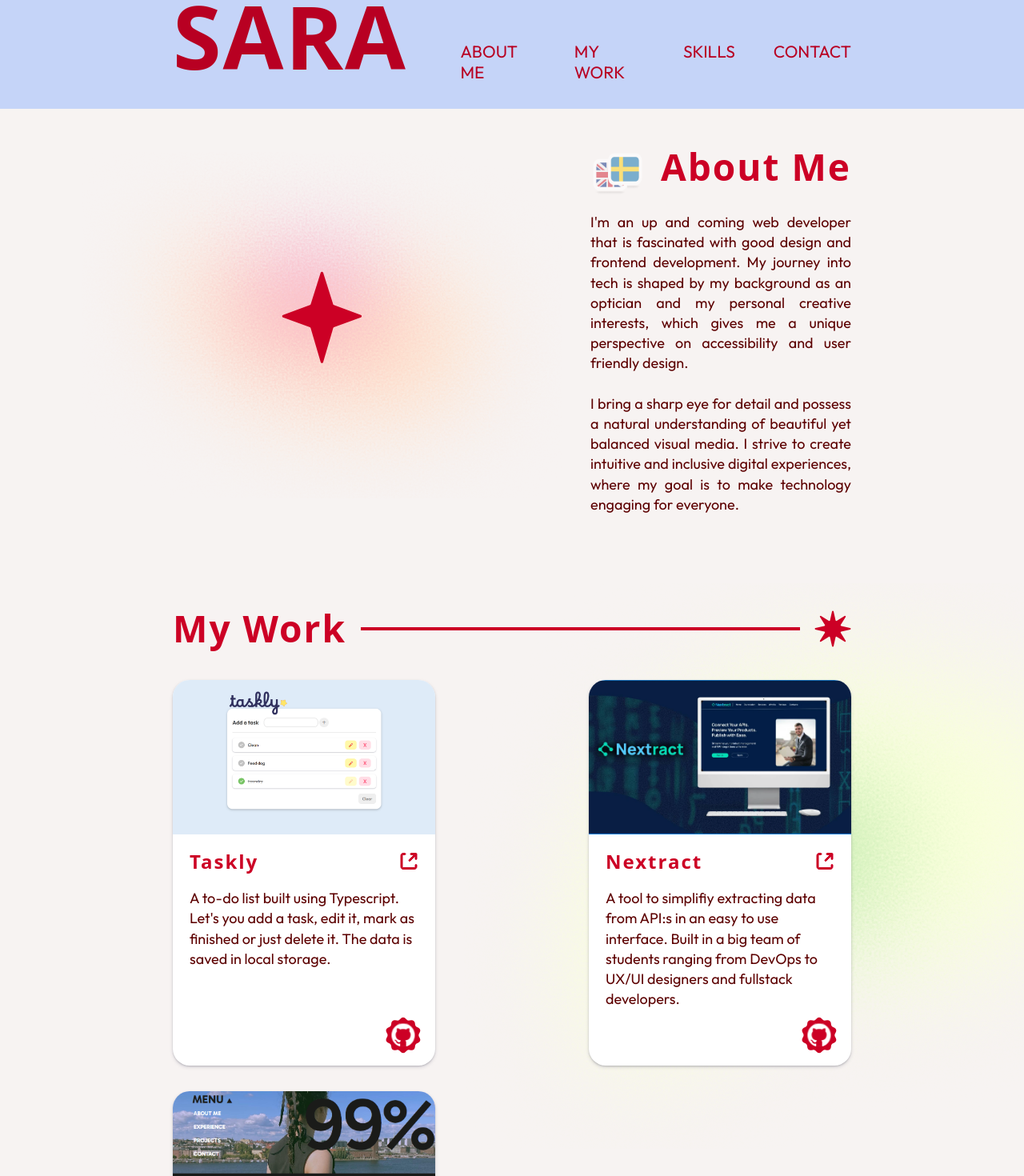
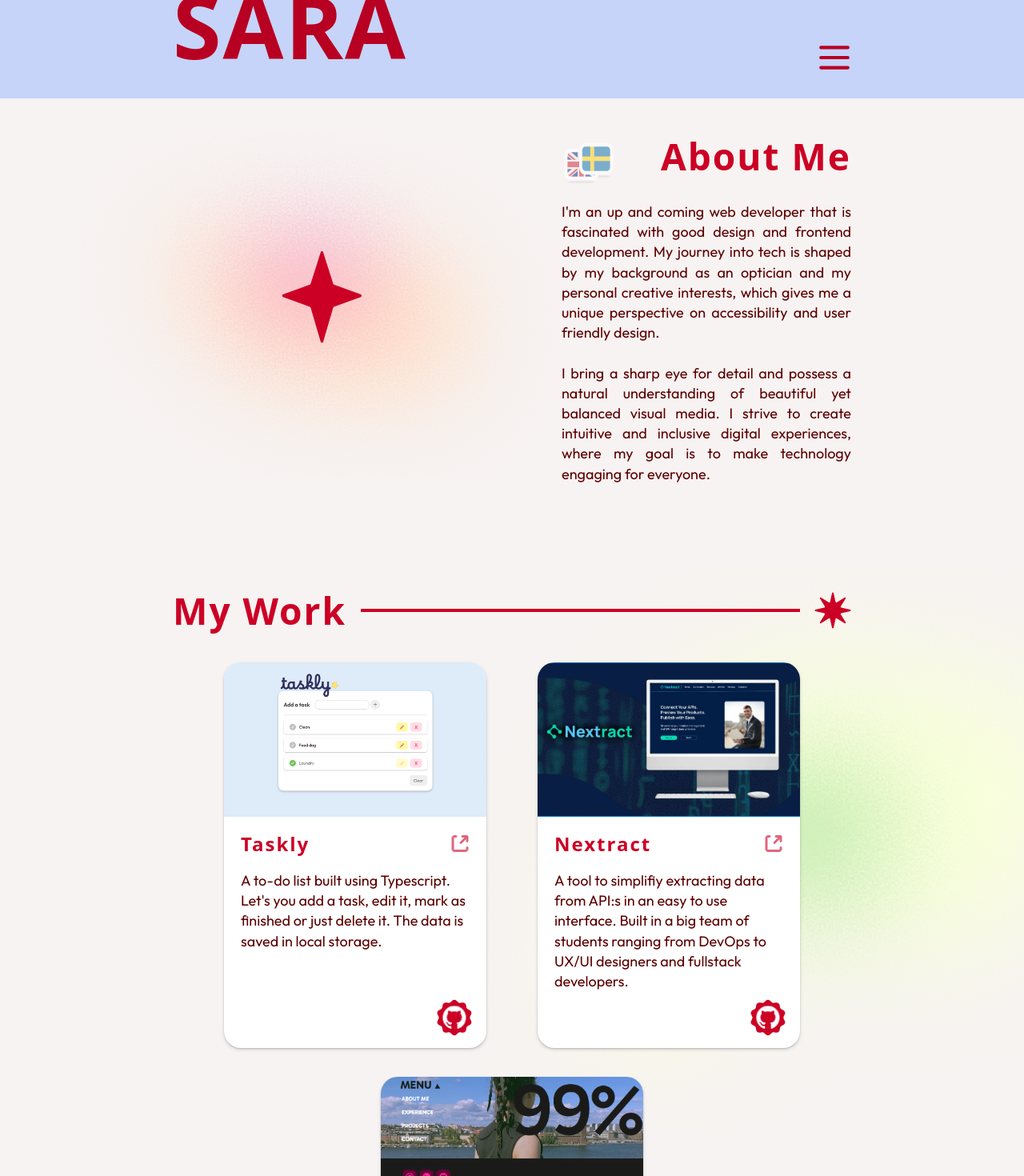
Before and after one commit to sara-jpallander/Portfolio2.0, a React (Vite) app: page / in a window 1280 px wide. Shown: the part 300-1770 px from the top of the page at 80% size. Built offline with nearby package versions, Linux system fonts and the light colour scheme; a web font is replaced by a local one.

Commit message:
added mobile menu

```diff
--- a/src/components/About Me/aboutMe.css
+++ b/src/components/About Me/aboutMe.css
@@ -4,7 +4,8 @@
     display: flex;
     justify-content: space-between;
     align-items: center;
-    margin: 16px 0;
+    /* margin: 16px 0; */
+    padding: 16px 0;
 }
 
 .blurb1 {
@@ -13,7 +14,8 @@
 }
 
 .about-me-text {
-    margin: 0 216px 0 36px;
+    margin: 0 216px 0 0 /* 36px */;
+    max-width: 600px;
     position: relative;
     width: 50%;
 }
--- a/src/components/Contact/Contact.tsx
+++ b/src/components/Contact/Contact.tsx
@@ -37,7 +37,7 @@ export default function Contact() {
 
                 </div>
 
-                <p className="footer-text">Sara J. Pallander <span>•</span> 2025 <span>|</span> Designed and built with determination</p>
+                <p className="footer-text">Sara J. Pallander <span>•</span> 2025 <span>|</span> Designed and built with love.</p>
             </div>
         </footer>
     )
--- a/src/components/Contact/contact.css
+++ b/src/components/Contact/contact.css
@@ -11,7 +11,7 @@
 }
 
 .contact-content {
-    margin: 136px 216px 0 216px;
+    padding: 136px 216px 0 216px;
 }
 
 .contact-title {
--- a/src/components/Education/education.css
+++ b/src/components/Education/education.css
@@ -1,5 +1,5 @@
 .education-container {
-    margin: 136px 216px 0 216px;
+    padding: 48px 216px 0 216px;
 }
 
 .education-title {
@@ -26,7 +26,7 @@
 /* TECH STACK */
 
 .tech-stack-container {
-    margin: 56px 0;
+    padding: 56px 0;
     padding-bottom: 68px;
 }
 
--- a/src/components/Header/Header.tsx
+++ b/src/components/Header/Header.tsx
@@ -4,11 +4,17 @@ import Slack from "../../assets/Slack-star.svg"
 /* import Stamp from "../../assets/Stamp.svg" */
 import Text from "../../assets/curve text.svg"
 import Star from "../../assets/Star 1.svg"
+import menu from "../../assets/menu.svg"
+import { useState } from "react";
 import "./header.css"
 
 export default function Header() {
 
+    const [isClicked, setIsClicked] = useState(false);
+
   return (
+
+
     <header>
         <div className="header-content">
             <div className="header-left">
@@ -30,7 +36,10 @@ export default function Header() {
                     <img src={Text} alt="Stamp Logo" className="logo"/>
                     <img src={Star} alt="Stamp logo" className="star"/>
                 </div>
-                <nav>
+
+                <img onClick={ () => setIsClicked(!isClicked)} src={menu} alt="hamburger menu" width={42} className="menu-icon"/>
+
+                <nav className={isClicked ? "nav mobile-nav clicked" : "nav mobile-nav" }>
                     <a href="#about-me">ABOUT ME</a>
                     <a href="#my-work">MY WORK</a>
                     <a href="#skills">SKILLS</a>
--- a/src/components/Header/header.css
+++ b/src/components/Header/header.css
@@ -30,7 +30,7 @@
 
 .socials a:hover {
     transform: scale(1.1) /* rotate(5deg) */;
-    margin-top: -5px;
+    /* margin-top: -5px; */
     /* BOOKMARK: are we really 100% happy with this animation? */
 }
 
@@ -87,21 +87,75 @@
   width: 150px;
 }
 
-nav {
+.nav {
     display: flex;
     gap: 48px;
 }
 
-nav a {
+.nav a {
     text-decoration: none;
     font-size: 21px;
     transition: 0.1s linear;
     margin-bottom: -15px;
 }
 
-nav a:hover {
+.nav a:hover {
     font-weight: bold;
     margin-left: -3px;
 }
 
+.menu-icon {
+    display: none;
+}
+
+@media (max-width: 1400px) {
+    .nav {
+        display: none;
+    }
+
+    .menu-icon {
+        display: flex;
+        cursor: pointer;
+        margin-bottom: -18px;
+        position: relative;
+    }
+
+    .mobile-nav {
+        display: none;
+    }
+
+    .mobile-nav.clicked {
+        display: flex;
+        flex-direction: column;
+        width: 236px;
+        padding: 36px 0;
+        gap: 0;
+        border-radius: 18px;
+        position: absolute;
+        top: 400px;
+        z-index: 3;
+        background-color: rgba(251, 242, 242, 0.7);
+        backdrop-filter: blur(8px);
+        overflow: hidden;
+box-shadow: rgba(50, 50, 93, 0.25) 0px 6px 12px -2px, rgba(0, 0, 0, 0.3) 0px 3px 7px -3px;    }
+
+    .mobile-nav.clicked a {
+        width: 102%;
+        /* padding-left: 28px; */
+        color: var(--red-primary);
+        margin-bottom: 0;
+        padding: 12px 0 12px 28px;
+        border-bottom: 2px solid var(--red-primary);
+    }
+
+    .mobile-nav.clicked a:first-child {
+        border-top: 2px solid var(--red-primary);
+    }
+
+    .mobile-nav.clicked a:hover {
+        /* font-weight: normal; */
+        /* margin-left: 0; */
+
+    }
+}
 /* HEADER RIGHT END */
--- a/src/components/My Work/myWork.css
+++ b/src/components/My Work/myWork.css
@@ -25,10 +25,10 @@
 
 .cards-container {
     display: flex;
-    margin: 8px 216px 48px 216px;
+    margin: 8px 216px 136px 216px;
     flex-wrap: wrap;
-    gap: 32px;
-    justify-content: space-between;
+    gap: 36px 0;
+    justify-content: space-evenly;
 }
 
 
@@ -70,6 +70,15 @@
     text-decoration: none;
 }
 
+.title-link img {
+    opacity: 0.6;
+    transition: 0.2s;
+}
+
+.title-link:hover img {
+    opacity: 1;
+}
+
 .card-github {
     position: absolute;
     right: 5%;
@@ -78,6 +87,11 @@
 
 .card-github img {
     width: 48px;
+    transition: 0.2s;
+}
+
+.card-github img:hover {
+    transform: scale(1.1);
 }
 
 /* CARD END */
--- a/src/index.css
+++ b/src/index.css
@@ -27,12 +27,6 @@
 html {
   scroll-behavior: smooth;
 }
-
-/* main {
-  display: flex;
-  flex-direction: column;
-  justify-content: center;
-} */
 
 header {
   background-color: var(--sky-blue);
@@ -83,6 +77,11 @@ hr {
   margin: 0 18px;
 }
 
-.header-content, .about-me-container, .my-work-content {
-  max-width: 1600px;
+@media (min-width: 1750px) {
+  .header-content, .about-me-container, .my-work-content, .education-container, .contact-content {
+    /* padding-left: 10%;
+    padding-right: 10%; */
+
+    margin: auto 10%;
+  }
 }
```
Also changed, not shown: src/assets/menu.svg (added).
